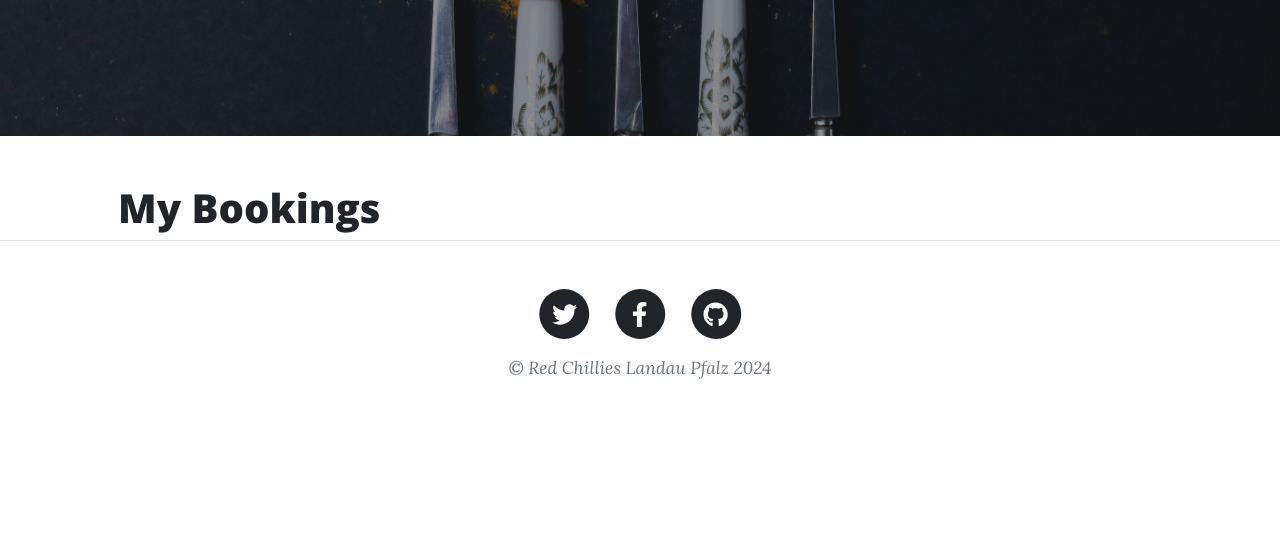
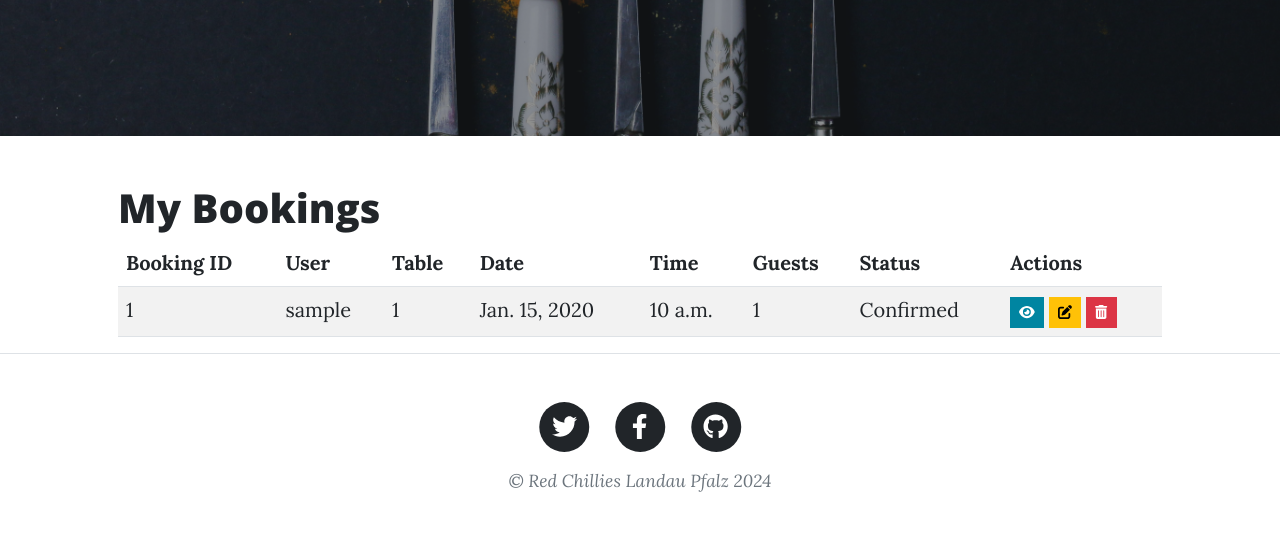
Before and after one commit to HasibullahFathi/restaurant-booking-system, a Django app: template booking/templates/booking/booking.html in a window 1280 px wide. Shown: the part 545-1087 px from the top of the page. Before the commit the page ends 924 px from the top, so only its background shows below. Run offline with Django 4.2, Linux system fonts and the light colour scheme; the template is opened without the code that fills it: values that come from a table or form of the project are taken from there, others are empty; tables that the repository leaves empty hold one stand-in row (values such as "Sample post"); some libraries are stand-ins or nearby versions.

Commit message:
create order view and show create fake data use fixture

```diff
--- /dev/null
+++ b/booking/forms.py
@@ -0,0 +1,2 @@
+from .models import Booking
+from django import forms
--- a/booking/templates/booking/booking.html
+++ b/booking/templates/booking/booking.html
@@ -5,4 +5,51 @@
 
 <h1>My Bookings</h1>
 
+{% if bookings %}
+<table class="table table-striped">
+    <thead>
+        <tr>
+            <th>Booking ID</th>
+            <th>User</th>
+            <th>Table</th>
+            <th>Date</th>
+            <th>Time</th>
+            <th>Guests</th>
+            <th>Status</th>
+
+            <th>Actions</th>
+        </tr>
+    </thead>
+    <tbody>
+        {% for booking in bookings %}
+        <tr>
+            <td>{{ booking.id }}</td>
+            <td>{{ booking.user.username }}</td>
+            <td>{{ booking.table.table_number }}</td>
+            <td>{{ booking.booking_date }}</td>
+            <td>{{ booking.booking_time }}</td>
+            <td>{{ booking.number_of_guests }}</td>
+            <td>{{ booking.get_status_display }}</td>
+
+            <td>
+                <!-- Actions with Icons -->
+
+                <a href="#" class="btn btn-primary btn-sm" title="Open">
+                    <i class="fas fa-eye"></i>
+                </a>
+                <a href="#" class="btn btn-warning btn-sm" title="Edit">
+                    <i class="fas fa-edit"></i>
+                </a>
+                <a href="#" class="btn btn-danger btn-sm" title="Delete">
+                    <i class="fas fa-trash-alt"></i>
+                </a>
+            </td>
+        </tr>
+        {% endfor %}
+    </tbody>
+</table>
+{% else %}
+<p>No bookings available.</p>
+{% endif %}
+
 {% endblock %}
--- a/booking/urls.py
+++ b/booking/urls.py
@@ -1,8 +1,10 @@
 from . import views
 from django.urls import path
+from booking.views import BookingList
 
 urlpatterns = [
     path('', views.index, name='home'),
-    path('booking/', views.book_table, name='book_table'),
+    path('mybooking/', views.book_table, name='book_table'),
+    path('bookings/', BookingList.as_view(), name='booking_list'),
 
 ]
--- a/red_chillies/urls.py
+++ b/red_chillies/urls.py
@@ -19,6 +19,5 @@ from django.urls import path, include
 
 urlpatterns = [
     path("", include("booking.urls"), name="booking-urls"),
-    # path('booking/', include("booking.urls"), name="table-booking"),
     path('admin/', admin.site.urls),
 ]
--- a/templates/base.html
+++ b/templates/base.html
@@ -1,5 +1,7 @@
 {% load static %}
 {% url 'home' as home_url %}
+{% url 'booking' as booking_url %}
+
 
 <!DOCTYPE html>
 <html lang="en">
@@ -12,6 +14,7 @@
         <link rel="icon" type="image/x-icon" href="{% static 'images/favicon.ico' %}" />
         <!-- Font Awesome icons (free version)-->
         <script src="https://use.fontawesome.com/releases/v6.3.0/js/all.js" crossorigin="anonymous"></script>
+
         <!-- Google fonts-->
         <link href="https://fonts.googleapis.com/css?family=Lora:400,700,400italic,700italic" rel="stylesheet" type="text/css" />
         <link href="https://fonts.googleapis.com/css?family=Open+Sans:300italic,400italic,600italic,700italic,800italic,400,300,600,700,800" rel="stylesheet" type="text/css" />
```
Also changed, not shown: booking/views.py (+9 -11 lines), 1 other file.
